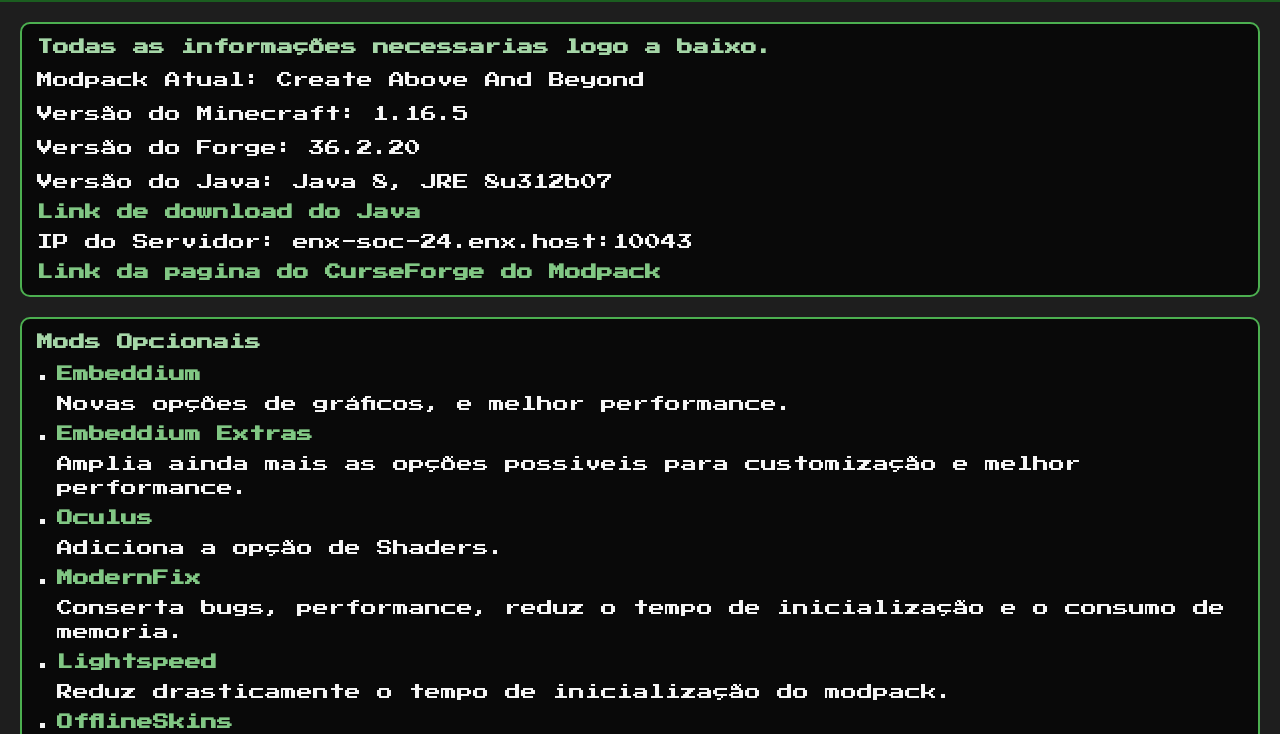
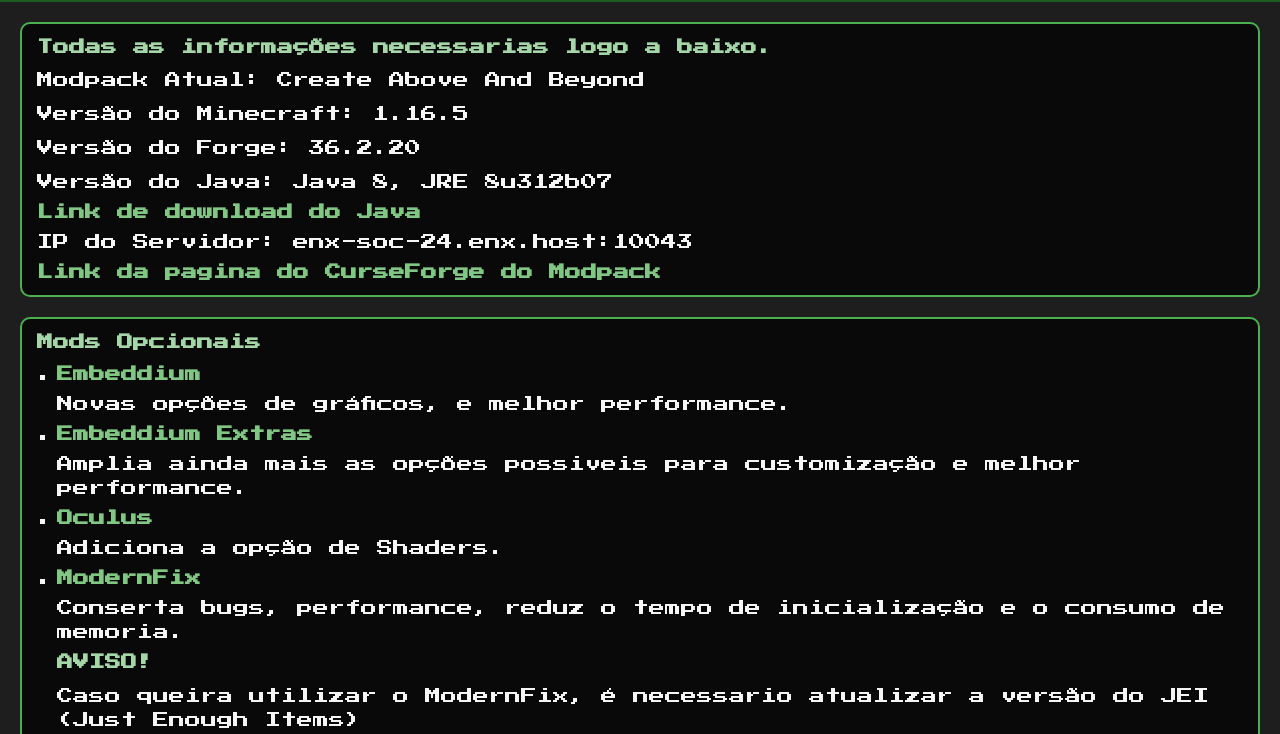
Before and after one commit to GuilhermeMRosa/NoixteMinecraft, a plain HTML site: page index.html in a window 1280 px wide. Shown: the part 66-800 px from the top of the page. Drawn offline with Linux system fonts and the light colour scheme.

Commit message:
Feat - update index.html

```diff
--- a/index.html
+++ b/index.html
@@ -68,6 +68,8 @@
                 Conserta bugs, performance, reduz o tempo de inicialização e o
                 consumo de memoria.
               </p>
+              <h2>AVISO!</h2>
+              <p>Caso queira utilizar o ModernFix, é necessario atualizar a versão do JEI (Just Enough Items)</p>
             </li>
             <li>
               <a
```
